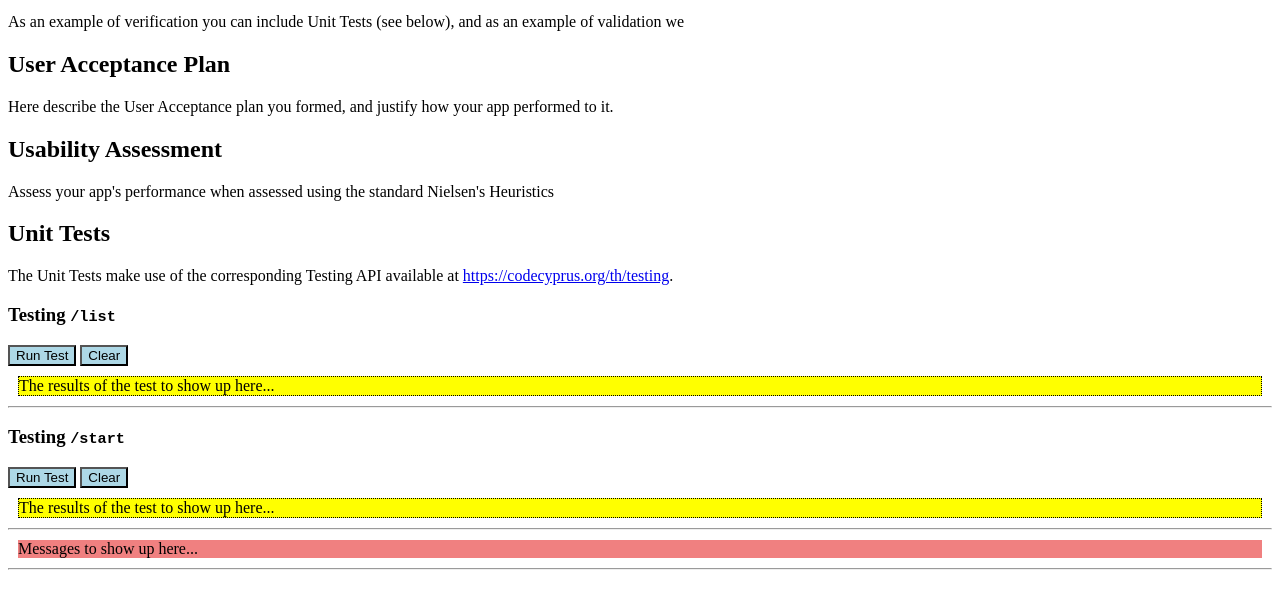
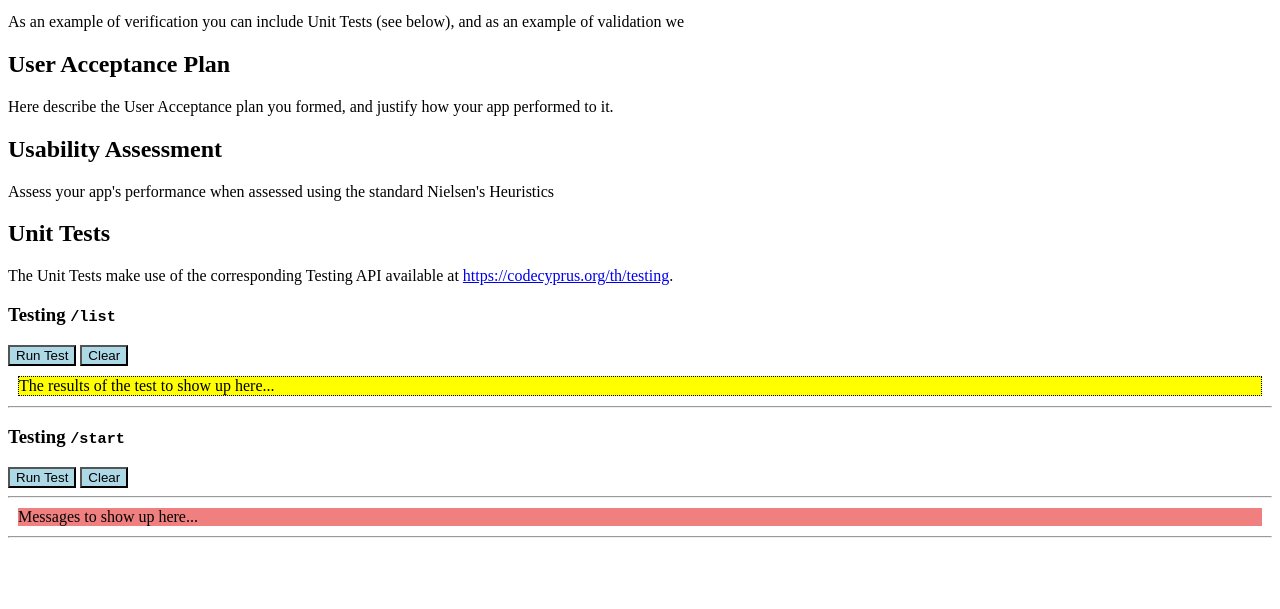
Before and after one commit to NPaspallis/co1111-assignment1, a plain HTML site: page test.html in a window 1280 px wide. Shown: the part 101-710 px from the top of the page. Drawn offline with Linux system fonts and the light colour scheme.

Commit message:
Removed unnecessary line

```diff
--- a/test.html
+++ b/test.html
@@ -43,10 +43,6 @@
     <button id="buttonTestStart" class="button" onclick="handleTestStart(this)">Run Test</button>
     <button id="buttonClearStart" class="button" onclick="document.getElementById('message').innerHTML = 'Messages to show up here...'">Clear</button>
 
-    <div id="session" class="testMessage">
-        The results of the test to show up here...
-    </div>
-
     <hr>
 
     <div id="message" class="errorMessage">
```
